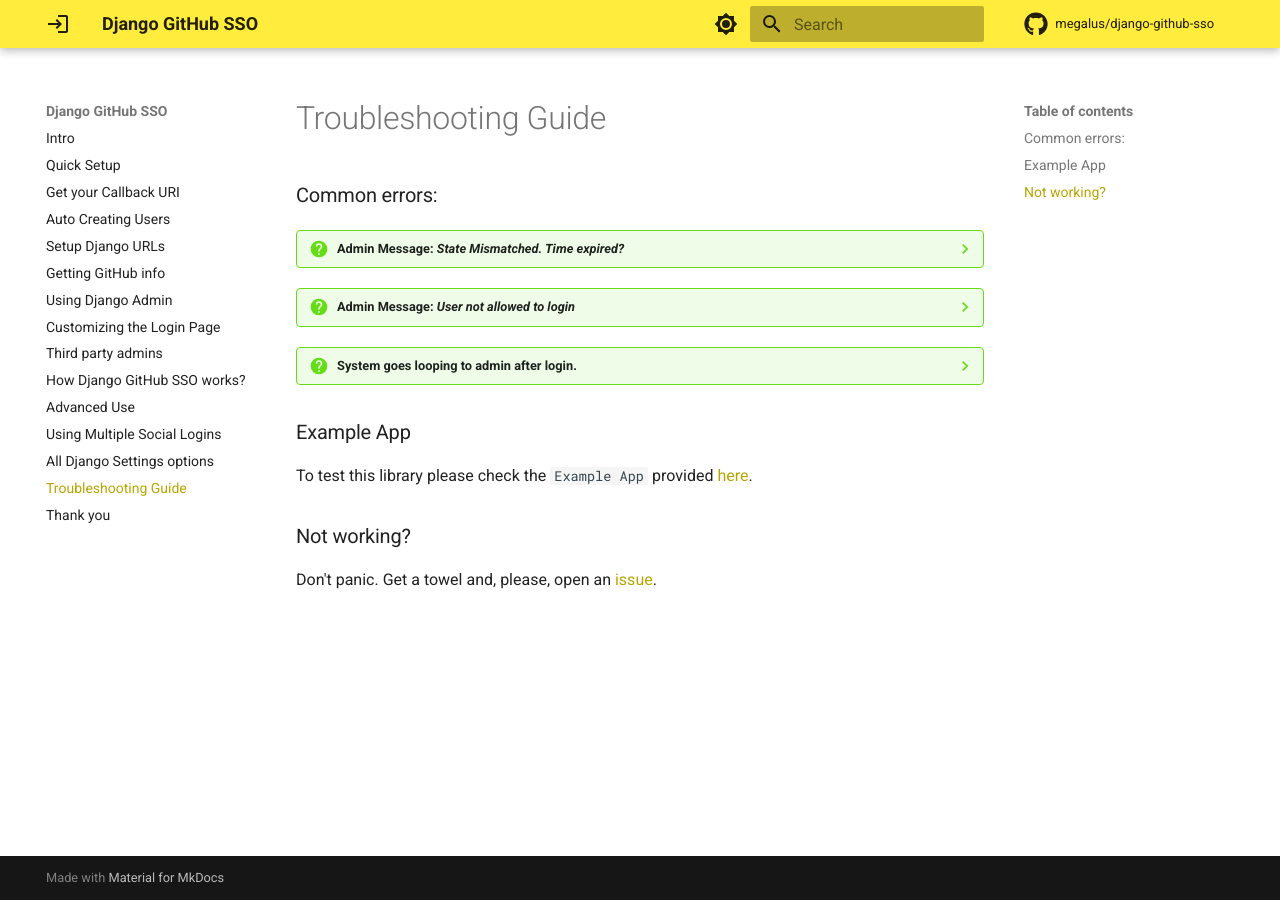
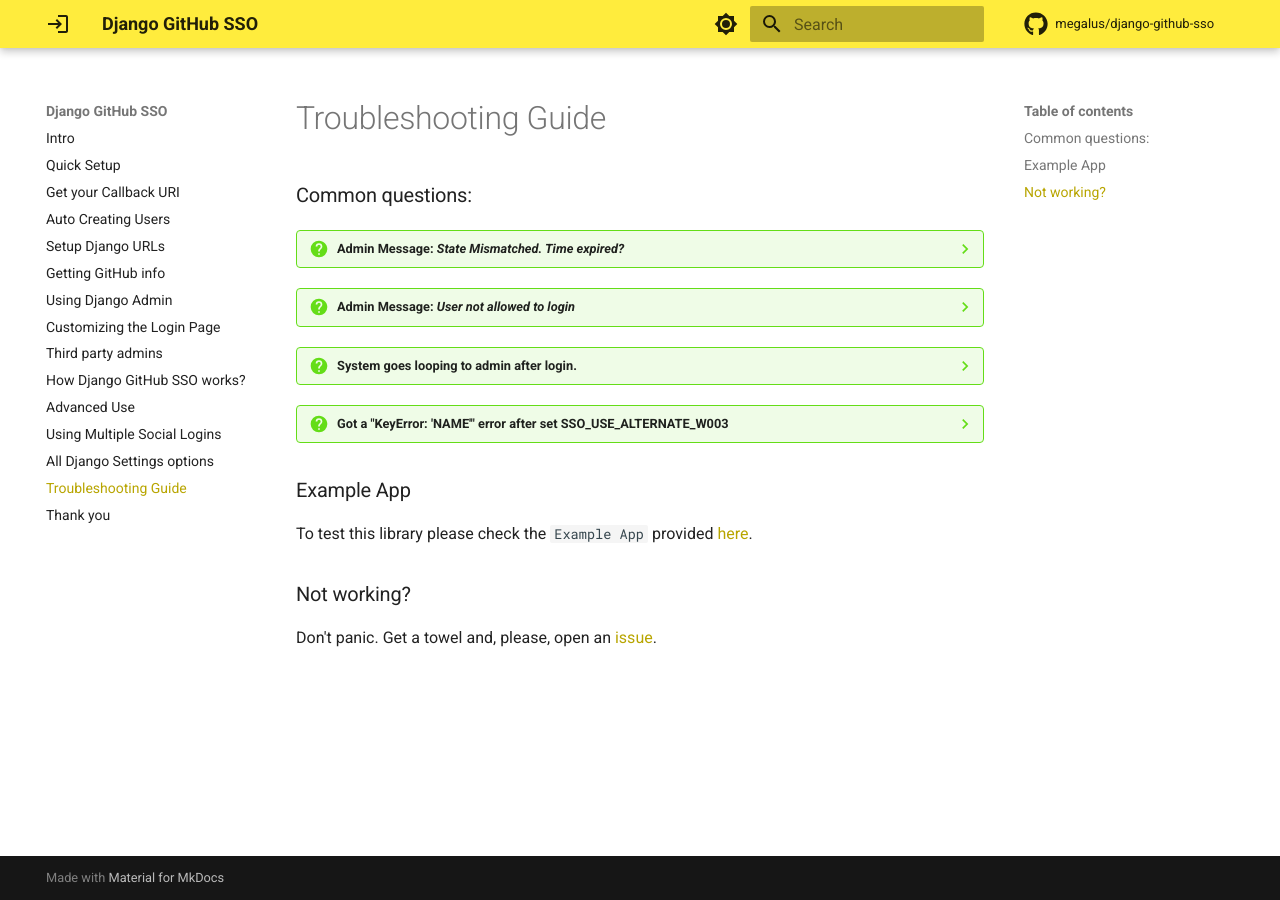
Before and after one commit to megalus/django-github-sso, an MkDocs documentation site: the page built from docs/troubleshooting.md, in a window 1280 px wide. Built offline with MkDocs 1.6.1 and Material for MkDocs 9.7.7, drawn with Linux system fonts in a browser that asks for light colours; comment, search, counter and statistics services are not loaded.

Commit message:
docs: update docs

````diff
--- a/docs/troubleshooting.md
+++ b/docs/troubleshooting.md
@@ -1,6 +1,6 @@
 # Troubleshooting Guide
 
-### Common errors:
+### Common questions:
 
 ??? question "Admin Message: _**State Mismatched. Time expired?**_"
     This error occurs when the user is redirected to the Google login page and then returns to the Django login page but
@@ -15,6 +15,30 @@
     To see these errors please check the logs or enable the option `GITHUB_SSO_SHOW_FAILED_LOGIN_MESSAGE` to see failed
     login messages on browser. Please, make note these messages can be used on exploit attacks.
 
+??? question "Got a "KeyError: 'NAME'" error after set SSO_USE_ALTERNATE_W003"
+    If you get a `KeyError: 'NAME'` error, please set a `NAME` in `TEMPLATES` at `settings.py`:
+
+    ```python
+    # settings.py
+
+    TEMPLATES = [
+        {
+            "BACKEND": "django.template.backends.django.DjangoTemplates",
+            "NAME" : "default",  # <-- Add name here
+            "DIRS": [BASE_DIR / "templates"],
+            "APP_DIRS": True,
+            "OPTIONS": {
+                "context_processors": [
+                    "django.template.context_processors.debug",
+                    "django.template.context_processors.request",
+                    "django.contrib.auth.context_processors.auth",
+                    "django.contrib.messages.context_processors.messages",
+                ],
+            },
+        },
+    ]
+    ```
+
 ### Example App
 
 To test this library please check the `Example App` provided [here](https://github.com/megalus/django-github-sso/tree/main/example_github_app).
````
